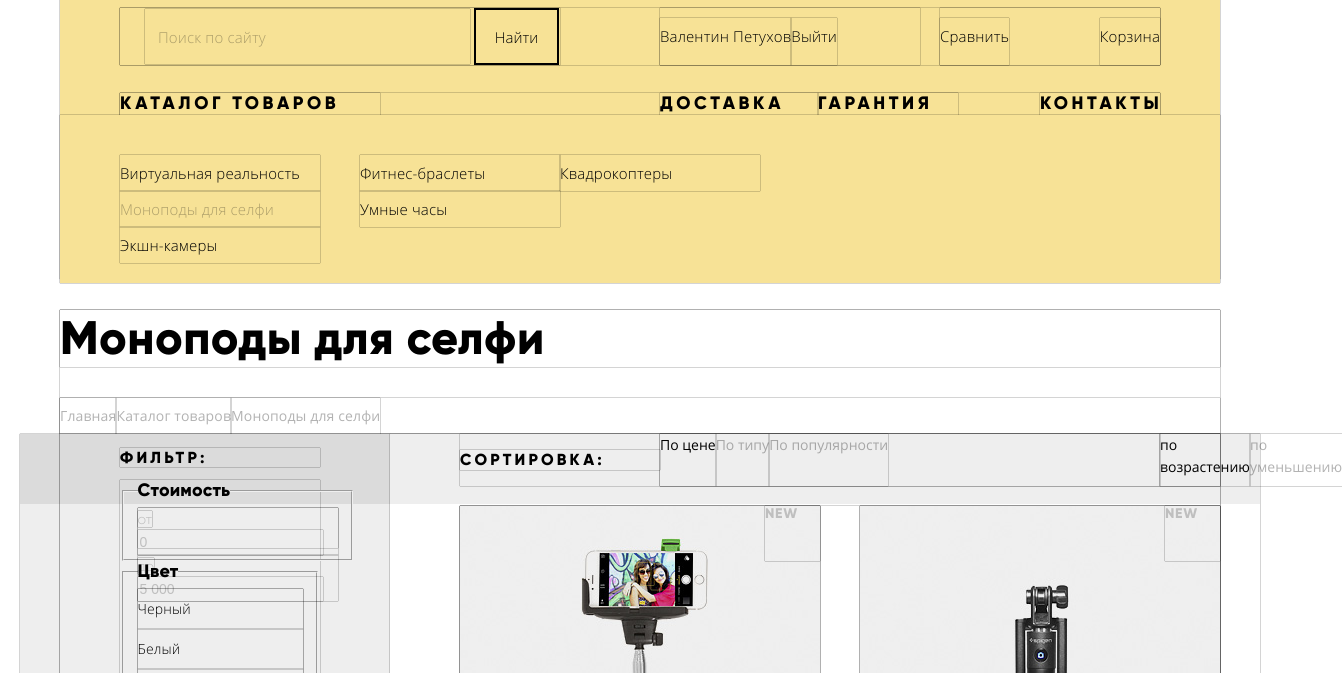
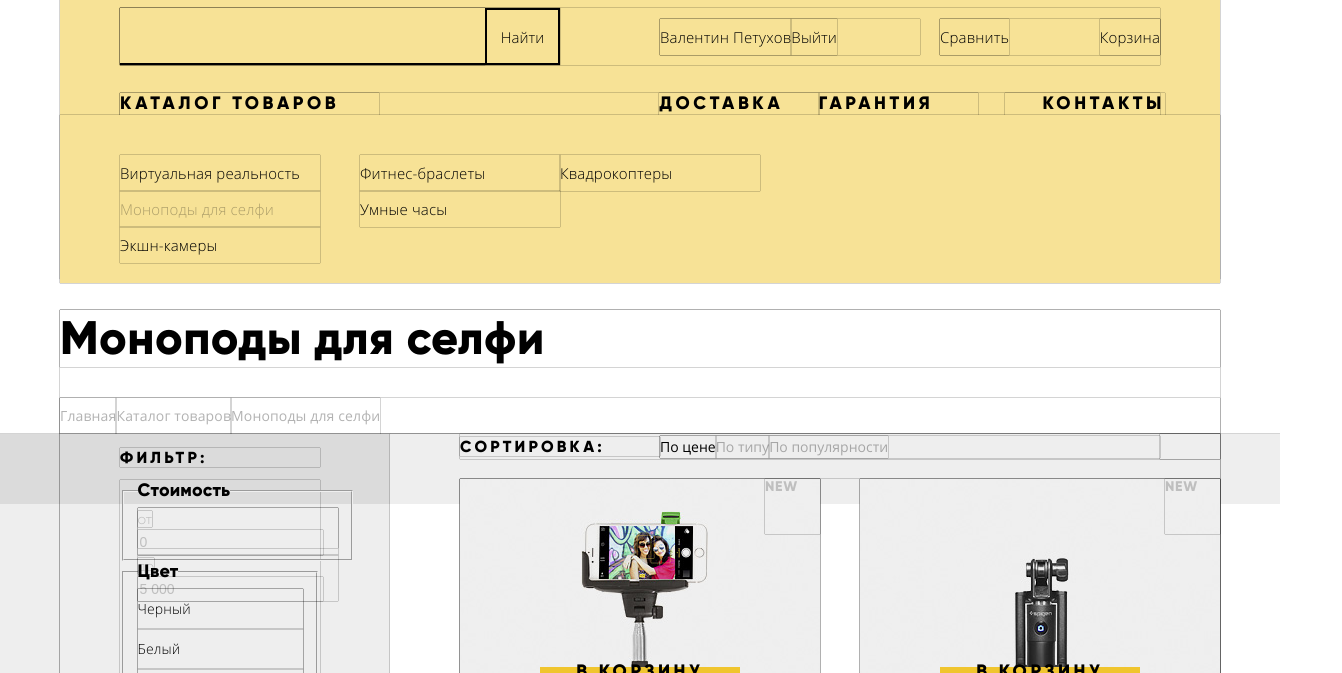
Before and after one commit to thearnica/454797-device, a plain HTML site: page catalog.html in a window 1280 px wide. Shown: the part 61-734 px from the top of the page, 1342 px wide, since content can reach past the window. Drawn offline with Linux system fonts and the light colour scheme.

Commit message:
Внесены правки

```diff
--- a/css/style.css
+++ b/css/style.css
@@ -27,9 +27,10 @@
 }
 
 body {
-  min-width: 1160px;
+  min-width: 1200px;
   margin: 0;
-  padding: 20px 20px;
+  padding-top: 20px;
+  padding-bottom: 20px;
   font-style: normal;
   font-weight: 800;
   font-size: 18px;
@@ -125,9 +126,10 @@ a {
   display: flex;
   flex-direction: column;
   width: 1040px;
-  height: 320px;
+  min-height: 160px;
   padding-left: 60px;
   padding-right: 60px;
+  padding-bottom: 160px;
   background-color: rgba(247, 226, 150, 1);
 }
 
@@ -149,13 +151,16 @@ a {
 .user-navigation-wrapper {
   display: flex;
   flex-direction: row;
+  align-items: center;
   margin-bottom: 28px;
 }
 
 .search-form {
   position: relative;
+  display: flex;
+  flex-direction: row;
   width: 440px;
-  height: 57px;
+  min-height: 57px;
   margin-right: 100px;
   font-size: 15px;
   font-weight: 300;
@@ -165,13 +170,13 @@ a {
 }
 
 .search-form input {
-  width: 325px;
-  height: 55px;
-  margin-left: 25px;
+  flex: 1;
+  padding-left: 40px;
   font: inherit;
   color: rgba(0, 0, 0, 1);
-  background-color: rgba(247, 226, 150, 1);
+  background-color: rgba(247, 226, 150, 0);
   border: none;
+  border-bottom: 2px solid rgba(0, 0, 0, 1);
 }
 
 .search-form label {
@@ -179,29 +184,63 @@ a {
   left: 0;
   bottom: 0;
   display: block;
-  width: 316px;
-  height: 46px;
-  padding-left: 38px;
+  width: 20px;
+  height: 20px;
+  font-size: 0;
 }
 
-.search-form button {
-  width: 85px;
-  height: 57px;
-}
+.search-form label {}
 
-.search-form label {
+.search-form input::-webkit-input-placeholder,
+.search-form textarea::-webkit-input-placeholder {
   color: rgba(0, 0, 0, 0.3);
 }
 
-.search-form input:hover~label {
+.search-form input::-moz-placeholder,
+.search-form textarea::-moz-placeholder {
+  color: rgba(0, 0, 0, 0.3);
+}
+
+.search-form input:-moz-placeholder,
+.search-form textarea:-moz-placeholder {
+  color: rgba(0, 0, 0, 0.3);
+}
+
+.search-form input:-ms-input-placeholder,
+.search-form textarea:-ms-input-placeholder {
+  color: rgba(0, 0, 0, 0.3);
+}
+
+.search-form input:hover::-webkit-input-placeholder,
+.search-form textarea:hover::-webkit-input-placeholder {
+  color: rgba(0, 0, 0, 0.6);
+}
+
+.search-form input:hover::-moz-placeholder,
+.search-form textarea:hover::-moz-placeholder {
+  color: rgba(0, 0, 0, 0.6);
+}
+
+.search-form input:hover:-moz-placeholder,
+.search-form textarea:hover:-moz-placeholder {
+  color: rgba(0, 0, 0, 0.6);
+}
+
+.search-form input:hover:-ms-input-placeholder,
+.search-form textarea:hover:-ms-input-placeholder {
   color: rgba(0, 0, 0, 0.6);
 }
 
 .search-form button {
+  min-width: 75px;
+  max-width: 150px;
+  padding-left: 5px;
+  padding-right: 5px;
   font: inherit;
   color: rgba(0, 0, 0, 1);
   background-color: rgba(247, 226, 150, 1);
   border: 2px solid rgba(0, 0, 0, 1);
+  word-break: break-all;
 }
 
 .search-form button:hover,
@@ -220,12 +259,12 @@ a {
   margin: 0;
   padding: 0;
   list-style: none;
-  padding-top: 10px;
 }
 
 .profile-navigation-list {
   display: none;
   flex-direction: row;
+  align-items: center;
   width: 260px;
   margin-right: 20px;
 }
@@ -238,6 +277,7 @@ a {
   display: flex;
   flex-direction: row;
   justify-content: space-between;
+  align-items: center;
   width: 220px;
 }
 
@@ -248,6 +288,7 @@ a {
   font-family: "OpenSans", "Segoe UI", "Ubuntu", "Droid Sans", "Helvetica Neue", sans-serif;
   line-height: 36px;
   letter-spacing: 0.15px;
+  word-break: break-all;
 }
 
 .profile-navigation-item a:hover,
@@ -265,6 +306,7 @@ a {
 .site-navigation-list {
   display: flex;
   flex-direction: row;
+  align-items: flex-start;
   margin: 0;
   padding: 0;
   list-style: none;
@@ -273,6 +315,7 @@ a {
 .site-navigation-item a {
   letter-spacing: 3.6px;
   text-transform: uppercase;
+  word-break: break-all;
 }
 
 .site-navigation-item:hover,
@@ -284,22 +327,22 @@ a {
   color: rgba(0, 0, 0, 0.3);
 }
 
+.site-navigation-item {
+  width: 160px;
+}
+
 .site-navigation-item-catalog {
   width: 260px;
   margin-right: 280px;
 }
 
-.site-navigation-item-delivery {
-  width: 158px;
-}
-
 .site-navigation-item-warranty {
-  width: 140px;
-  margin-right: 82px;
+  margin-right: 27px;
 }
 
 .site-navigation-item-contacts {
-  width: 120px;
+  text-align: right;
+  margin-right: -5px;
 }
 
 .catalog-menu-list {
@@ -344,6 +387,7 @@ a {
   line-height: 36px;
   letter-spacing: 0.15px;
   text-transform: none;
+  word-break: break-all;
 }
 
 .catalog-menu-item a:hover,
@@ -785,7 +829,7 @@ a {
 
 .modal {
   width: 960px;
-  height: 560px;
+  min-height: 560px;
   margin: 0 auto;
 }
 
@@ -826,8 +870,9 @@ a {
 
 .feedback-form textarea {
   width: 740px;
-  height: 155px;
+  min-height: 155px;
   padding-top: 20px;
+  resize: none;
 }
 
 .feedback-form input,
@@ -898,6 +943,7 @@ a {
 .breadcrumb-list {
   display: flex;
   flex-direction: row;
+  flex-wrap: wrap;
   margin: 0;
   padding: 0;
   list-style: none;
@@ -1043,11 +1089,13 @@ a {
 .sort-field {
   display: flex;
   flex-direction: row;
+  align-items: center;
   margin-bottom: 20px;
 }
 
 .sort-field h3 {
   width: 200px;
+  margin: 0;
   font-size: 16px;
   letter-spacing: 3.2px;
   text-transform: uppercase;
@@ -1056,6 +1104,8 @@ a {
 .sort-by-list {
   display: flex;
   flex-direction: row;
+  align-items: center;
+  flex-wrap: wrap;
   width: 500px;
   margin: 0;
   padding: 0;
@@ -1083,6 +1133,7 @@ a {
 .sort-order-list {
   display: flex;
   flex-direction: row;
+  flex-wrap: wrap;
   width: 60px;
   margin: 0;
   padding: 0;
@@ -1090,7 +1141,7 @@ a {
 }
 
 .sort-order-item a {
-  font-size: 14px;
+  font-size: 0;
   font-weight: 400;
   font-family: "OpenSans", "Segoe UI", "Ubuntu", "Droid Sans", "Helvetica Neue", sans-serif;
   line-height: 18px;
@@ -1251,20 +1302,21 @@ a {
 
 .pagination-item-prev a,
 .pagination-item-next a {
+  display: inline-block;
   color: rgba(0, 0, 0, 1);
 }
 
-.pagination-item-prev:hover,
-.pagination-item-next:hover {
+.pagination-item-prev a:hover,
+.pagination-item-next a:hover {
   background-color: rgba(217, 217, 217, 1);
 }
 
-.pagination-item-prev:active,
-.pagination-item-next:active {
+.pagination-item-prev a:active,
+.pagination-item-next a:active {
   background-color: rgba(217, 217, 217, 1);
 }
 
-.pagination-item-prev:active a,
-.pagination-item-next:active a {
+.pagination-item-prev a:active,
+.pagination-item-next a:active {
   color: rgba(0, 0, 0, 0.3);
 }
```
Also changed, not shown: index.html (+2 -3 lines).
